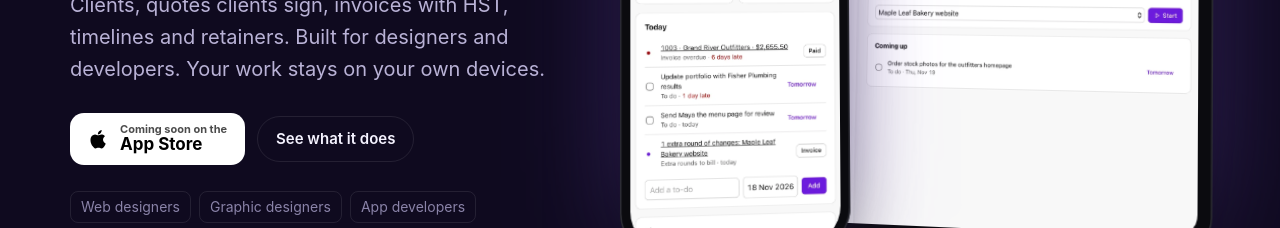
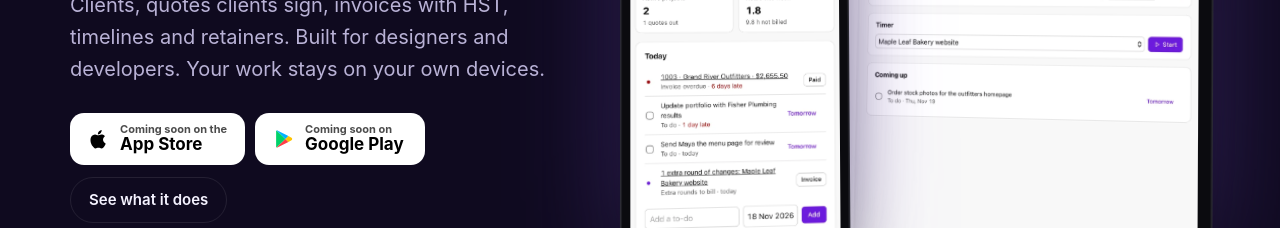
Before and after one commit to chrispstreeter-max/getretaineros-site, a plain HTML site: page index.html in a window 1280 px wide. Shown: the part 523-751 px from the top of the page. Drawn offline with Linux system fonts and the light colour scheme.

Commit message:
App Store and Google Play buttons for RetainerOS and VenueOS (coming soon), hello@getretaineros.com contact
Co-Authored-By: Claude Opus 5.5 <noreply@anthropic.com>

```diff
--- a/index.html
+++ b/index.html
@@ -52,7 +52,9 @@ h1 em{font-style:normal;background:linear-gradient(90deg,#c4b5fd,var(--accent) 4
 .lead{font-size:20px;color:var(--muted);max-width:520px;margin:0 0 28px}
 .ctas{display:flex;flex-wrap:wrap;gap:12px;align-items:center}
 .store{display:inline-flex;align-items:center;gap:10px;background:#fff;color:#000;border-radius:14px;padding:10px 18px;text-decoration:none}
-.store svg{width:22px;height:22px}
+.stores{display:flex;flex-wrap:wrap;gap:10px}
+.store{text-decoration:none;min-width:170px;cursor:default}
+.store svg{width:22px;height:22px;flex:none}
 .store small{display:block;font-size:11px;line-height:1.1;opacity:.7}
 .store span{display:block;font-weight:700;font-size:17px;line-height:1.15}
 .for{margin-top:26px;display:flex;flex-wrap:wrap;gap:8px;font-size:14px;color:var(--dim)}
@@ -112,6 +114,7 @@ h2{font-size:clamp(30px,4vw,46px);line-height:1.08;letter-spacing:-.03em;margin:
 .final{padding:100px 0 70px;text-align:center}
 .final h2{font-size:clamp(34px,5vw,56px)}
 .final .ctas{justify-content:center;margin-top:26px}
+.final .stores{justify-content:center}
 footer{border-top:1px solid var(--line);padding:28px 0 40px;color:var(--dim);font-size:14px}
 footer .wrap{display:flex;flex-wrap:wrap;gap:20px;align-items:center}
 footer .sp{margin-left:auto;display:flex;gap:20px}
@@ -194,7 +197,7 @@ footer a:hover{color:var(--ink)}
       <h1>Run your design business from <em>one app.</em></h1>
       <p class="lead">Clients, quotes clients sign, invoices with HST, timelines and retainers. Built for designers and developers. Your work stays on your own devices.</p>
       <div class="ctas" id="get">
-        <span class="store" aria-label="Coming soon to the App Store"><svg viewBox="0 0 24 24" fill="currentColor" aria-hidden="true"><path d="M16.4 12.6c0-2.4 2-3.6 2.1-3.7-1.2-1.7-3-1.9-3.6-1.9-1.5-.2-3 .9-3.8.9-.8 0-2-.9-3.3-.9-1.7 0-3.3 1-4.2 2.5-1.8 3.1-.5 7.7 1.3 10.2.9 1.2 1.9 2.6 3.2 2.6 1.3-.1 1.8-.8 3.3-.8 1.6 0 2 .8 3.4.8 1.4 0 2.3-1.3 3.1-2.5 1-1.4 1.4-2.8 1.4-2.9 0 0-2.9-1.1-2.9-4.3zM13.9 5.5c.7-.9 1.2-2 1-3.2-1 .1-2.3.7-3 1.6-.7.8-1.2 2-1.1 3.1 1.2.1 2.3-.6 3.1-1.5z"/></svg><span><small>Coming soon on the</small>App Store</span></span>
+        <!-- Store buttons: turn each into <a href="..."> once the app is live. App Store: RetainerOS https://apps.apple.com/app/id6836356717, VenueOS https://apps.apple.com/app/id6836109806. Google Play: no Android app yet. --><div class="stores"><span class="store" aria-label="RetainerOS on the App Store, coming soon"><svg viewBox="0 0 24 24" fill="currentColor" aria-hidden="true"><path d="M16.4 12.6c0-2.4 2-3.6 2.1-3.7-1.2-1.7-3-1.9-3.6-1.9-1.5-.2-3 .9-3.8.9-.8 0-2-.9-3.3-.9-1.7 0-3.3 1-4.2 2.5-1.8 3.1-.5 7.7 1.3 10.2.9 1.2 1.9 2.6 3.2 2.6 1.3-.1 1.8-.8 3.3-.8 1.6 0 2 .8 3.4.8 1.4 0 2.3-1.3 3.1-2.5 1-1.4 1.4-2.8 1.4-2.9 0 0-2.9-1.1-2.9-4.3zM13.9 5.5c.7-.9 1.2-2 1-3.2-1 .1-2.3.7-3 1.6-.7.8-1.2 2-1.1 3.1 1.2.1 2.3-.6 3.1-1.5z"/></svg><span><small>Coming soon on the</small>App Store</span></span><span class="store" aria-label="RetainerOS on Google Play, coming soon"><svg viewBox="0 0 24 24" aria-hidden="true"><path d="M4 2.6 13.6 12 4 21.4c-.4-.2-.6-.6-.6-1.1V3.7c0-.5.2-.9.6-1.1z" fill="#00d26a"/><path d="M16.8 8.8 13.6 12 4 2.6c.2-.1.5-.1.8.1l12 6.1z" fill="#00b0ff"/><path d="m16.8 15.2-12 6.1c-.3.2-.6.2-.8.1l9.6-9.4 3.2 3.2z" fill="#ff3d46"/><path d="m20.2 10.6-3.4-1.8-3.2 3.2 3.2 3.2 3.4-1.8c1-.5 1-2.3 0-2.8z" fill="#ffc400"/></svg><span><small>Coming soon on</small>Google Play</span></span></div>
         <a class="pill ghost" href="#features">See what it does</a>
       </div>
       <div class="for"><span>Web designers</span><span>Graphic designers</span><span>App developers</span><span>Small studios</span></div>
@@ -284,7 +287,7 @@ footer a:hover{color:var(--ink)}
     <img src="/icon.png" alt="" width="84" height="84" style="margin:0 auto 22px;border-radius:20px;box-shadow:0 20px 60px -10px rgba(139,92,246,.7)">
     <h2>Less admin. More design.</h2>
     <p style="color:var(--muted);font-size:19px;margin:0">RetainerOS is coming soon to the App Store for iPhone and iPad, with a Mac app alongside.</p>
-    <div class="ctas"><a class="pill solid" href="/support/">Questions? Get in touch</a></div>
+    <div class="ctas"><div class="stores"><span class="store" aria-label="RetainerOS on the App Store, coming soon"><svg viewBox="0 0 24 24" fill="currentColor" aria-hidden="true"><path d="M16.4 12.6c0-2.4 2-3.6 2.1-3.7-1.2-1.7-3-1.9-3.6-1.9-1.5-.2-3 .9-3.8.9-.8 0-2-.9-3.3-.9-1.7 0-3.3 1-4.2 2.5-1.8 3.1-.5 7.7 1.3 10.2.9 1.2 1.9 2.6 3.2 2.6 1.3-.1 1.8-.8 3.3-.8 1.6 0 2 .8 3.4.8 1.4 0 2.3-1.3 3.1-2.5 1-1.4 1.4-2.8 1.4-2.9 0 0-2.9-1.1-2.9-4.3zM13.9 5.5c.7-.9 1.2-2 1-3.2-1 .1-2.3.7-3 1.6-.7.8-1.2 2-1.1 3.1 1.2.1 2.3-.6 3.1-1.5z"/></svg><span><small>Coming soon on the</small>App Store</span></span><span class="store" aria-label="RetainerOS on Google Play, coming soon"><svg viewBox="0 0 24 24" aria-hidden="true"><path d="M4 2.6 13.6 12 4 21.4c-.4-.2-.6-.6-.6-1.1V3.7c0-.5.2-.9.6-1.1z" fill="#00d26a"/><path d="M16.8 8.8 13.6 12 4 2.6c.2-.1.5-.1.8.1l12 6.1z" fill="#00b0ff"/><path d="m16.8 15.2-12 6.1c-.3.2-.6.2-.8.1l9.6-9.4 3.2 3.2z" fill="#ff3d46"/><path d="m20.2 10.6-3.4-1.8-3.2 3.2 3.2 3.2 3.4-1.8c1-.5 1-2.3 0-2.8z" fill="#ffc400"/></svg><span><small>Coming soon on</small>Google Play</span></span></div></div><p style="margin-top:18px"><a href="/support/" style="color:var(--muted)">Questions? Get in touch</a></p>
   </div>
 </section>
 <section class="venue" id="venueos">
@@ -296,7 +299,7 @@ footer a:hover{color:var(--ink)}
         <h2>Run a venue? Meet VenueOS.</h2>
         <p>The same idea for event venues, caterers and planners: inquiries, proposals, signed agreements, payments, menus and allergens, floor plans and run of show, in one app on your own devices.</p>
         <ul class="ticks"><li>Wedding and event inquiries become bookings automatically</li><li>Floor plans to scale, seating charts and place cards</li><li>Run of show, staffing, vendors and event-day sheets</li></ul>
-        <div class="ctas" style="margin-top:26px"><a class="pill teal" href="https://chrispsdesign.ca/venueos/">Explore VenueOS</a></div>
+        <div class="ctas" style="margin-top:26px"><div class="stores"><span class="store" aria-label="VenueOS on the App Store, coming soon"><svg viewBox="0 0 24 24" fill="currentColor" aria-hidden="true"><path d="M16.4 12.6c0-2.4 2-3.6 2.1-3.7-1.2-1.7-3-1.9-3.6-1.9-1.5-.2-3 .9-3.8.9-.8 0-2-.9-3.3-.9-1.7 0-3.3 1-4.2 2.5-1.8 3.1-.5 7.7 1.3 10.2.9 1.2 1.9 2.6 3.2 2.6 1.3-.1 1.8-.8 3.3-.8 1.6 0 2 .8 3.4.8 1.4 0 2.3-1.3 3.1-2.5 1-1.4 1.4-2.8 1.4-2.9 0 0-2.9-1.1-2.9-4.3zM13.9 5.5c.7-.9 1.2-2 1-3.2-1 .1-2.3.7-3 1.6-.7.8-1.2 2-1.1 3.1 1.2.1 2.3-.6 3.1-1.5z"/></svg><span><small>Coming soon on the</small>App Store</span></span><span class="store" aria-label="VenueOS on Google Play, coming soon"><svg viewBox="0 0 24 24" aria-hidden="true"><path d="M4 2.6 13.6 12 4 21.4c-.4-.2-.6-.6-.6-1.1V3.7c0-.5.2-.9.6-1.1z" fill="#00d26a"/><path d="M16.8 8.8 13.6 12 4 2.6c.2-.1.5-.1.8.1l12 6.1z" fill="#00b0ff"/><path d="m16.8 15.2-12 6.1c-.3.2-.6.2-.8.1l9.6-9.4 3.2 3.2z" fill="#ff3d46"/><path d="m20.2 10.6-3.4-1.8-3.2 3.2 3.2 3.2 3.4-1.8c1-.5 1-2.3 0-2.8z" fill="#ffc400"/></svg><span><small>Coming soon on</small>Google Play</span></span></div><a class="pill teal" href="https://chrispsdesign.ca/venueos/">Explore VenueOS</a></div>
       </div>
       <div class="shot"><div class="duo">
         <div class="ipad"><img src="/img/venueos-ipad-floor.webp" alt="VenueOS floor plan editor on iPad" width="1200" height="1741" loading="lazy"></div>
```
Also changed, not shown: privacy/index.html (+1 -1 lines), support/index.html (+1 -1 lines).
